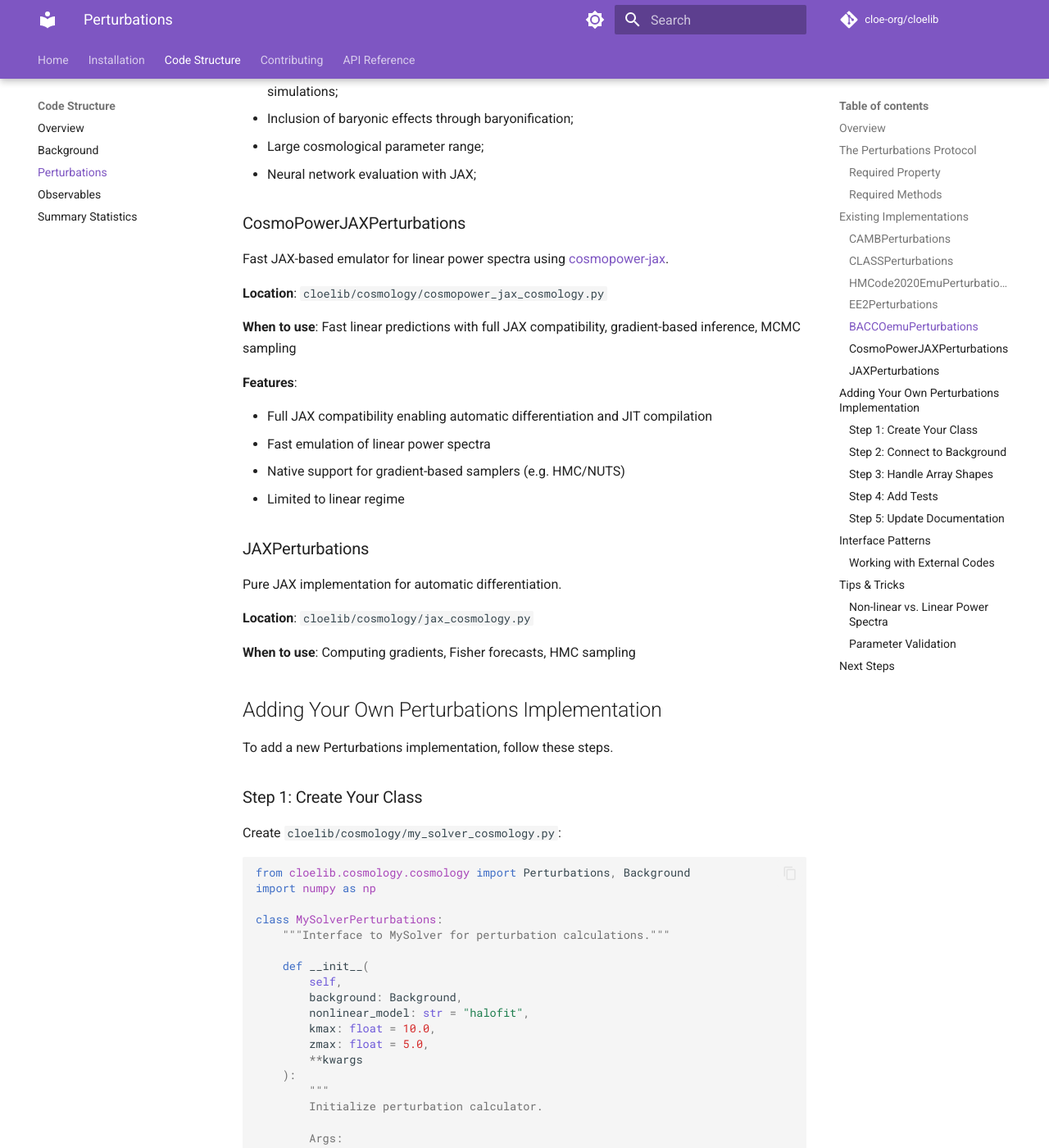
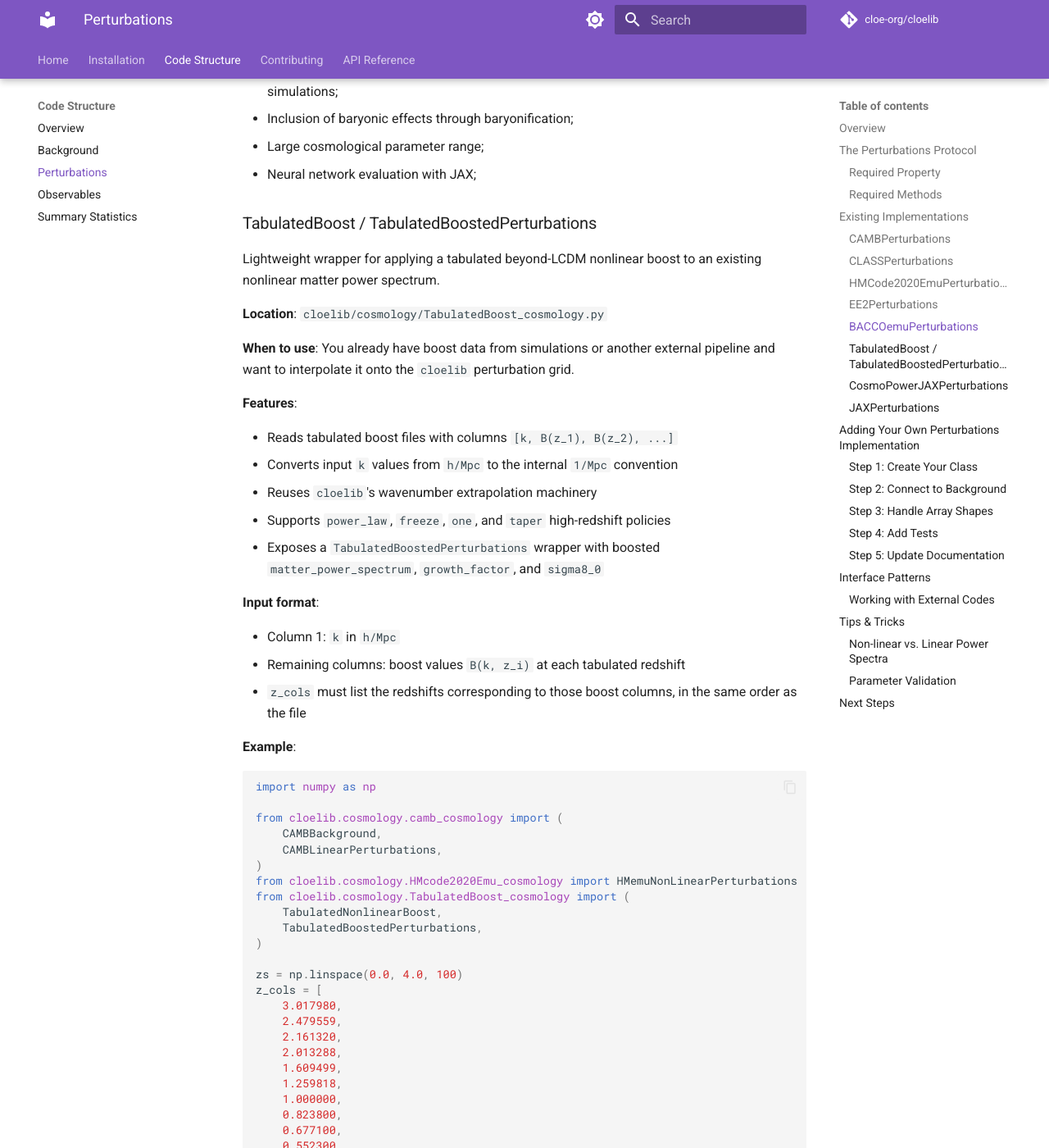
Before and after one commit to cloe-org/cloelib, an MkDocs documentation site: the page built from docs/code_structure/perturbations.md, in a window 1280 px wide and 1400 px high, scrolled down 4483 px. Shown: the whole window at 82% size. Built offline with MkDocs 1.6.1 and Material for MkDocs 9.7.7, drawn with Linux system fonts in a browser that asks for light colours; comment, search, counter and statistics services are not loaded; the version menu is left out; some of the changed text lies outside the part shown.

Commit message:
Add tests and docs for tabulated boost

````diff
--- a/docs/code_structure/perturbations.md
+++ b/docs/code_structure/perturbations.md
@@ -186,6 +186,95 @@ Accurate and fast emulators of the linear, non-linear, and baryonic power spectr
 - Inclusion of baryonic effects through baryonification;
 - Large cosmological parameter range;
 - Neural network evaluation with JAX;
+
+### TabulatedBoost / TabulatedBoostedPerturbations
+
+Lightweight wrapper for applying a tabulated beyond-LCDM nonlinear boost to an existing nonlinear matter power spectrum.
+
+**Location**: `cloelib/cosmology/TabulatedBoost_cosmology.py`
+
+**When to use**: You already have boost data from simulations or another external pipeline and want to interpolate it onto the `cloelib` perturbation grid.
+
+**Features**:
+
+- Reads tabulated boost files with columns `[k, B(z_1), B(z_2), ...]`
+- Converts input `k` values from `h/Mpc` to the internal `1/Mpc` convention
+- Reuses `cloelib`'s wavenumber extrapolation machinery
+- Supports `power_law`, `freeze`, `one`, and `taper` high-redshift policies
+- Exposes a `TabulatedBoostedPerturbations` wrapper with boosted `matter_power_spectrum`, `growth_factor`, and `sigma8_0`
+
+**Input format**:
+
+- Column 1: `k` in `h/Mpc`
+- Remaining columns: boost values `B(k, z_i)` at each tabulated redshift
+- `z_cols` must list the redshifts corresponding to those boost columns, in the same order as the file
+
+**Example**:
+
+```python
+import numpy as np
+
+from cloelib.cosmology.camb_cosmology import (
+    CAMBBackground,
+    CAMBLinearPerturbations,
+)
+from cloelib.cosmology.HMcode2020Emu_cosmology import HMemuNonLinearPerturbations
+from cloelib.cosmology.TabulatedBoost_cosmology import (
+    TabulatedNonlinearBoost,
+    TabulatedBoostedPerturbations,
+)
+
+zs = np.linspace(0.0, 4.0, 100)
+z_cols = [
+    3.017980,
+    2.479559,
+    2.161320,
+    2.013288,
+    1.609499,
+    1.259818,
+    1.000000,
+    0.823800,
+    0.677100,
+    0.552300,
+    0.444200,
+    0.349200,
+    0.264800,
+    0.188900,
+    0.120200,
+    0.057540,
+    0.000031,
+    0.0,
+]
+
+background = CAMBBackground(...)
+linear_perturbations = CAMBLinearPerturbations(background, zs)
+nonlinear_perturbations = HMemuNonLinearPerturbations(
+    background,
+    linear_perturbations,
+    zs,
+)
+
+tabulated_boost = TabulatedNonlinearBoost(
+    background,
+    linear_perturbations,
+    zs,
+    "m11_p01_boosts.txt",
+    z_cols,
+    high_z_policy="freeze",
+)
+boosted_perturbations = TabulatedBoostedPerturbations(
+    linear_perturbations,
+    nonlinear_perturbations,
+    tabulated_boost.MGboost_interp,
+)
+```
+
+**Usage notes**:
+
+- The boost file is assumed to be defined relative to a LCDM baseline spectrum.
+- `TabulatedNonlinearBoost` sorts `z_cols` internally, so the input columns do not have to be pre-sorted.
+- A small synthetic test can cover interpolation behavior, but realistic validation still depends on the physical boost tables you provide.
+- The example notebook workflow can download DAKAR2 boost tables externally, but the core module itself does not depend on network access.
 
 ### CosmoPowerJAXPerturbations
 
````
Also changed, not shown: README_tab.md (deleted, +0 -53 lines), 2 other files.
